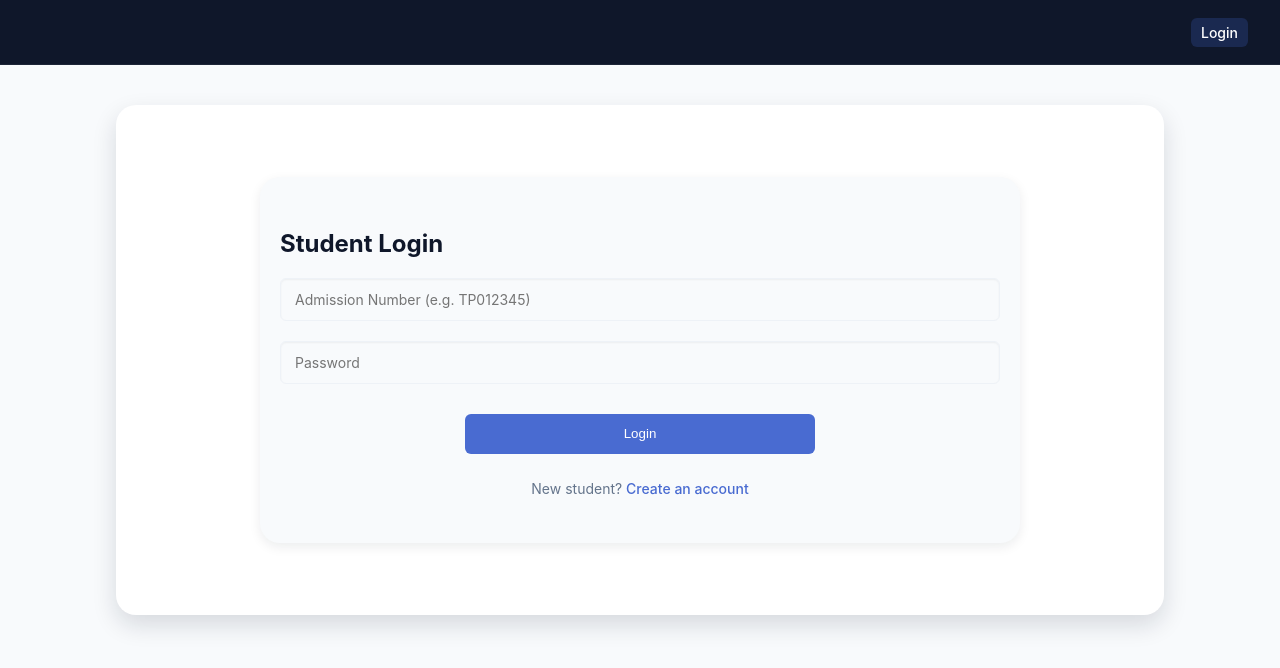
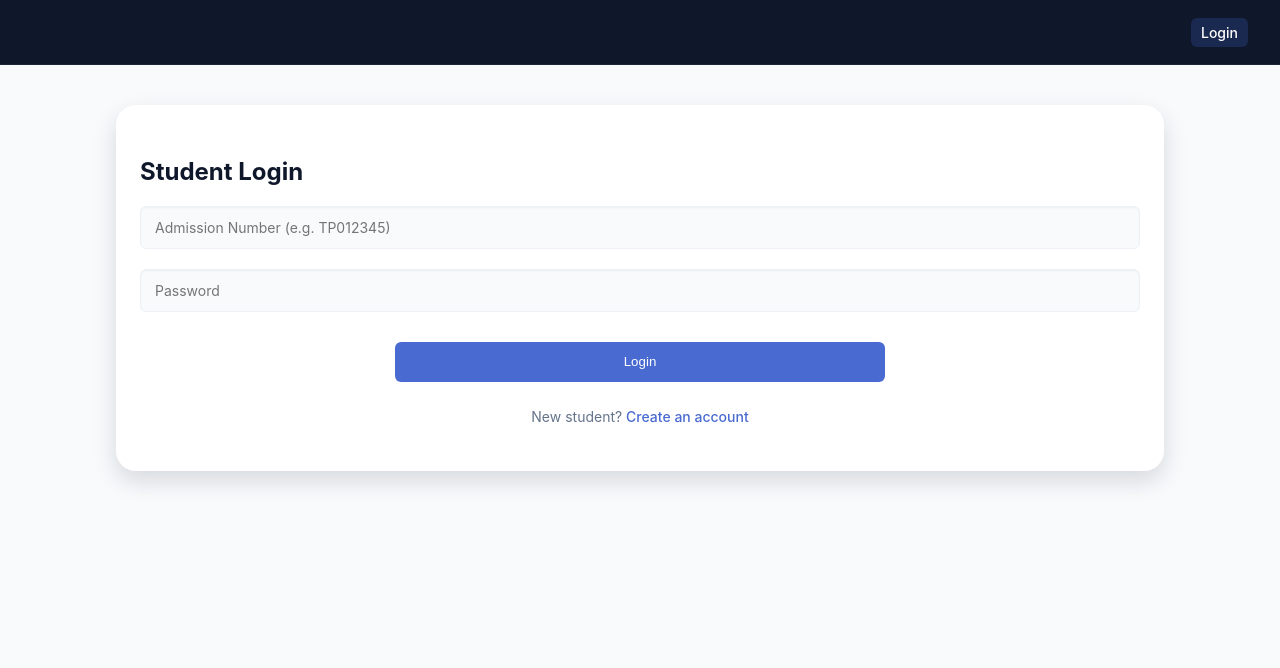
Before and after one commit to d-xiz/study-mate, a React (Vite) app: page /login in a window 1280 px wide. Shown: the top 668 px of the page. Built offline with nearby package versions, Linux system fonts and the light colour scheme; no server answers.

Commit message:
Update LoginPage.jsx

```diff
--- a/src/pages/LoginPage.jsx
+++ b/src/pages/LoginPage.jsx
@@ -40,7 +40,7 @@ const LoginPage = ({ setIsLoggedIn }) => {
 
   return (
     <main className="auth-page ">
-      <form className="auth-card group-form" onSubmit={handleLogin}>
+      <form className="auth-card" onSubmit={handleLogin}>
         <h2>Student Login</h2>
 <div className="form-field">
         <input
```
